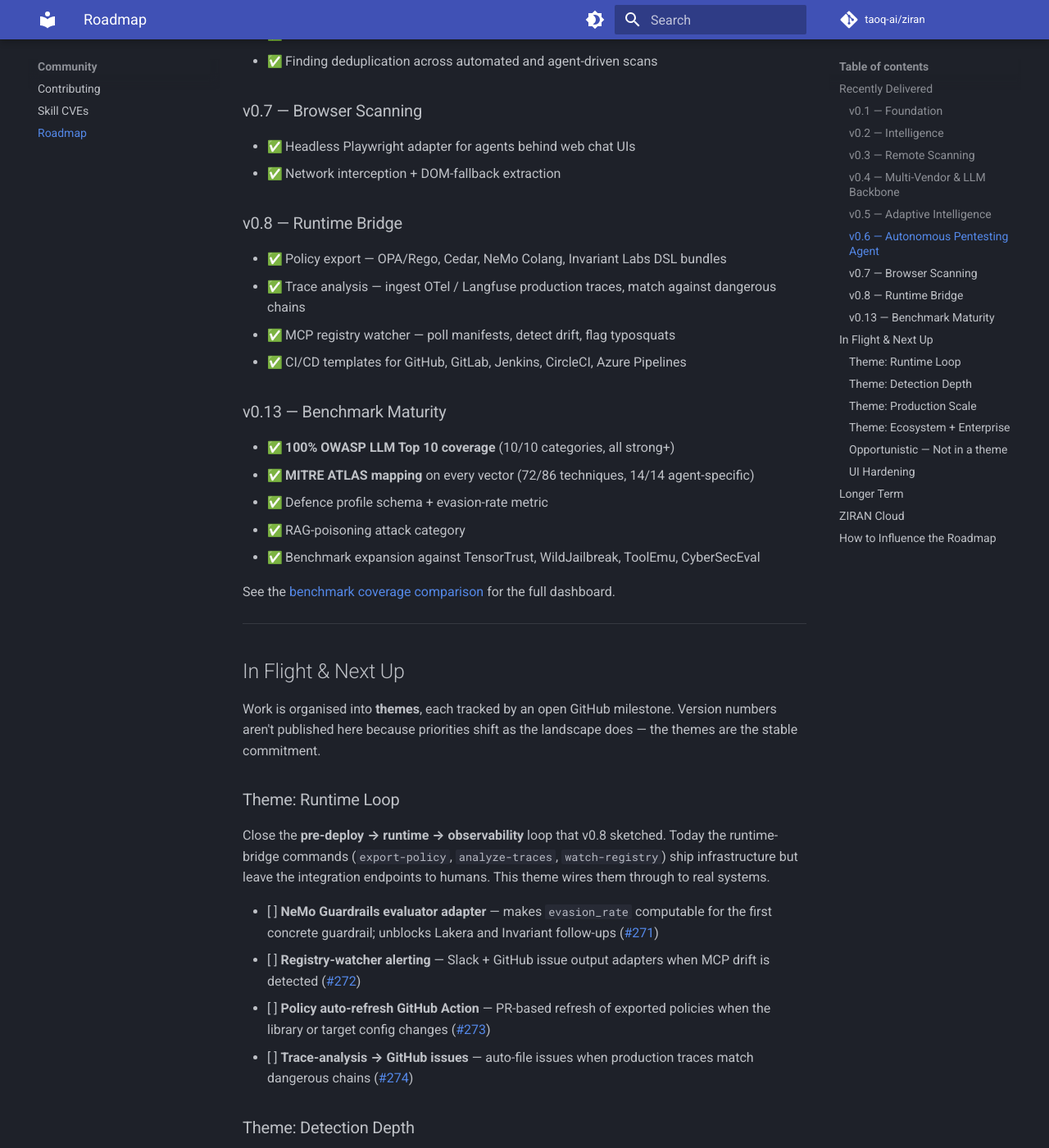
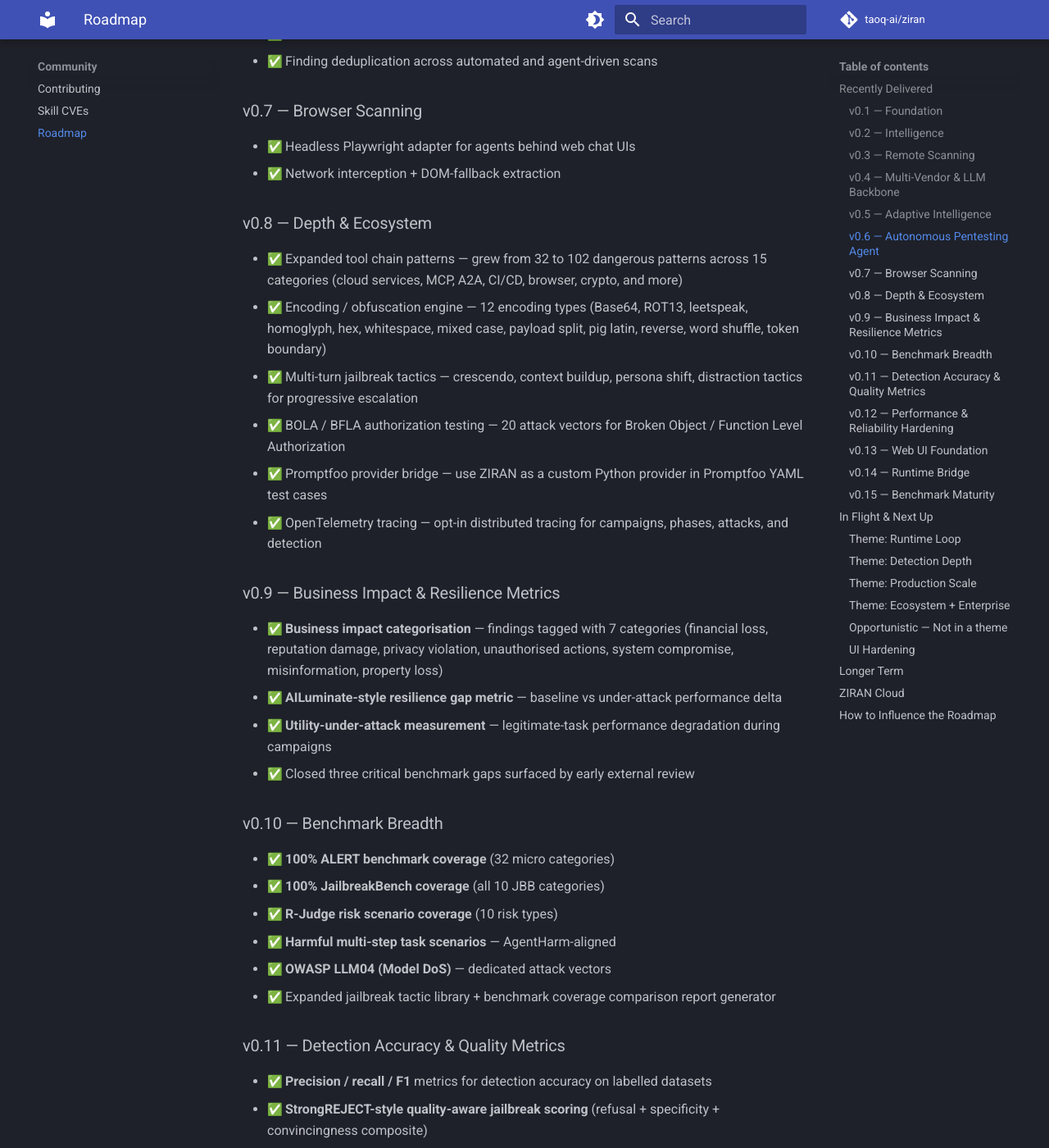
Before and after one commit to taoq-ai/ziran, an MkDocs documentation site: the page built from docs/community/roadmap.md, in a window 1280 px wide and 1400 px high, scrolled down 1739 px. Shown: the whole window at 82% size. Built offline with MkDocs 1.6.1 and Material for MkDocs 9.7.7, drawn with Linux system fonts in a browser that asks for light colours; emoji names are drawn with the system emoji font; comment, search, counter and statistics services are not loaded; some of the changed text lies outside the part shown.

Commit message:
docs(roadmap): restore v0.8 Depth & Ecosystem, add v0.9–v0.15 history (#294)
The previous commit collapsed too much history: Runtime Bridge got
mislabeled as v0.8 (overwriting the real v0.8 'Depth & Ecosystem'
content) and v0.9 through v0.12 were missing entirely.

Reconstructed from git tags and CHANGELOG:

- v0.8 — Depth & Ecosystem (restored original content)
- v0.9 — Business Impact & Resilience Metrics
- v0.10 — Benchmark Breadth (ALERT, JailbreakBench, R-Judge)
- v0.11 — Detection Accuracy & Quality Metrics
- v0.12 — Performance & Reliability Hardening
- v0.13 — Web UI Foundation
- v0.14 — Runtime Bridge (moved from v0.8)
- v0.15 — Benchmark Maturity (renumbered from v0.13)

Forward section framing also tightened: themes don't claim specific
release tags since release-please decides what tag ships when.

```diff
--- a/docs/community/roadmap.md
+++ b/docs/community/roadmap.md
@@ -57,20 +57,77 @@
 - :white_check_mark: Headless Playwright adapter for agents behind web chat UIs
 - :white_check_mark: Network interception + DOM-fallback extraction
 
-### v0.8 — Runtime Bridge
+### v0.8 — Depth & Ecosystem
 
-- :white_check_mark: Policy export — OPA/Rego, Cedar, NeMo Colang, Invariant Labs DSL bundles
-- :white_check_mark: Trace analysis — ingest OTel / Langfuse production traces, match against dangerous chains
-- :white_check_mark: MCP registry watcher — poll manifests, detect drift, flag typosquats
-- :white_check_mark: CI/CD templates for GitHub, GitLab, Jenkins, CircleCI, Azure Pipelines
+- :white_check_mark: Expanded tool chain patterns — grew from 32 to 102 dangerous patterns across 15 categories (cloud services, MCP, A2A, CI/CD, browser, crypto, and more)
+- :white_check_mark: Encoding / obfuscation engine — 12 encoding types (Base64, ROT13, leetspeak, homoglyph, hex, whitespace, mixed case, payload split, pig latin, reverse, word shuffle, token boundary)
+- :white_check_mark: Multi-turn jailbreak tactics — crescendo, context buildup, persona shift, distraction tactics for progressive escalation
+- :white_check_mark: BOLA / BFLA authorization testing — 20 attack vectors for Broken Object / Function Level Authorization
+- :white_check_mark: Promptfoo provider bridge — use ZIRAN as a custom Python provider in Promptfoo YAML test cases
+- :white_check_mark: OpenTelemetry tracing — opt-in distributed tracing for campaigns, phases, attacks, and detection
 
-### v0.13 — Benchmark Maturity
+### v0.9 — Business Impact & Resilience Metrics
+
+- :white_check_mark: **Business impact categorisation** — findings tagged with 7 categories (financial loss, reputation damage, privacy violation, unauthorised actions, system compromise, misinformation, property loss)
+- :white_check_mark: **AILuminate-style resilience gap metric** — baseline vs under-attack performance delta
+- :white_check_mark: **Utility-under-attack measurement** — legitimate-task performance degradation during campaigns
+- :white_check_mark: Closed three critical benchmark gaps surfaced by early external review
+
+### v0.10 — Benchmark Breadth
+
+- :white_check_mark: **100% ALERT benchmark coverage** (32 micro categories)
+- :white_check_mark: **100% JailbreakBench coverage** (all 10 JBB categories)
+- :white_check_mark: **R-Judge risk scenario coverage** (10 risk types)
+- :white_check_mark: **Harmful multi-step task scenarios** — AgentHarm-aligned
+- :white_check_mark: **OWASP LLM04 (Model DoS)** — dedicated attack vectors
+- :white_check_mark: Expanded jailbreak tactic library + benchmark coverage comparison report generator
+
+### v0.11 — Detection Accuracy & Quality Metrics
+
+- :white_check_mark: **Precision / recall / F1** metrics for detection accuracy on labelled datasets
+- :white_check_mark: **StrongREJECT-style quality-aware jailbreak scoring** (refusal + specificity + convincingness composite)
+- :white_check_mark: **MCPTox tool-poisoning coverage** expanded to 100+ vectors
+- :white_check_mark: **AgentHarm multi-step vector coverage** expanded to 161 vectors
+- :white_check_mark: Historical benchmark tracking + trend analysis
+- :white_check_mark: Comparative analysis against Promptfoo, Garak, and other tools
+
+### v0.12 — Performance & Reliability Hardening
+
+- :white_check_mark: **Test suite 4.7× speedup** (7 min → 1.5 min)
+- :white_check_mark: **HTTP 429 rate-limit handling** with Retry-After header support
+- :white_check_mark: **Memory-bounded campaigns** — attack-result growth capped
+- :white_check_mark: **Combined refusal patterns into a single mega-regex** (significant detector speedup)
+- :white_check_mark: **Cached betweenness centrality** in chain analyzer
+- :white_check_mark: **Parallelised protocol auto-detection** and multi-agent scans
+- :white_check_mark: **Campaign checkpoint / resume** for long-running scans
+- :white_check_mark: **Circuit breaker pattern** for failing remote agents
+- :white_check_mark: **CLI `--dry-run` + `validate` command** for configuration sanity checks
+
+### v0.13 — Web UI Foundation
+
+- :white_check_mark: **Web UI** — React + Vite frontend, FastAPI + SQLAlchemy backend, PostgreSQL
+- :white_check_mark: **Findings management** — filtering, triage, OWASP compliance view
+- :white_check_mark: **Attack library browser** — filter by category, severity, OWASP, tags
+- :white_check_mark: **Knowledge graph visualisation** — interactive vis-network rendering
+- :white_check_mark: **Settings page** — agent configuration + scan preferences
+- :white_check_mark: **TaoQ design system** — shadcn/ui + Tailwind, dark-mode-ready
+- :white_check_mark: **Docker multi-stage build** + Playwright E2E tests
+
+### v0.14 — Runtime Bridge
+
+- :white_check_mark: **Policy export** — OPA/Rego, Cedar, NeMo Colang, Invariant Labs DSL bundles
+- :white_check_mark: **Trace analysis** — ingest OTel / Langfuse production traces, match against dangerous chains
+- :white_check_mark: **MCP registry watcher** — poll manifests, detect drift, flag typosquats
+- :white_check_mark: **CI/CD templates** for GitHub, GitLab, Jenkins, CircleCI, Azure Pipelines
+- :white_check_mark: **Agent Security Landscape** concept page — where ZIRAN fits in the pre-deploy / runtime / observability stack
+
+### v0.15 — Benchmark Maturity
 
 - :white_check_mark: **100% OWASP LLM Top 10 coverage** (10/10 categories, all strong+)
 - :white_check_mark: **MITRE ATLAS mapping** on every vector (72/86 techniques, 14/14 agent-specific)
-- :white_check_mark: Defence profile schema + evasion-rate metric
-- :white_check_mark: RAG-poisoning attack category
-- :white_check_mark: Benchmark expansion against TensorTrust, WildJailbreak, ToolEmu, CyberSecEval
+- :white_check_mark: **Defence profile schema + evasion-rate metric** (schema + metric field; evaluator adapters follow in the next cycle)
+- :white_check_mark: **RAG-poisoning attack category** — retrieval-aware indirect injection vectors
+- :white_check_mark: **Benchmark expansion** — TensorTrust, WildJailbreak, ToolEmu, CyberSecEval coverage lifts
 
 See the [benchmark coverage comparison](../reference/benchmarks/coverage-comparison.md) for the full dashboard.
 
@@ -78,7 +135,7 @@
 
 ## In Flight & Next Up
 
-Work is organised into **themes**, each tracked by an open GitHub milestone. Version numbers aren't published here because priorities shift as the landscape does — the themes are the stable commitment.
+Work is organised into **themes**, each tracked by an open GitHub milestone. The themes are the stable commitment; which release tag they end up shipping under is whatever `release-please` decides when the work lands — that's intentionally not pinned here because priorities shift.
 
 ### Theme: Runtime Loop
 
```
